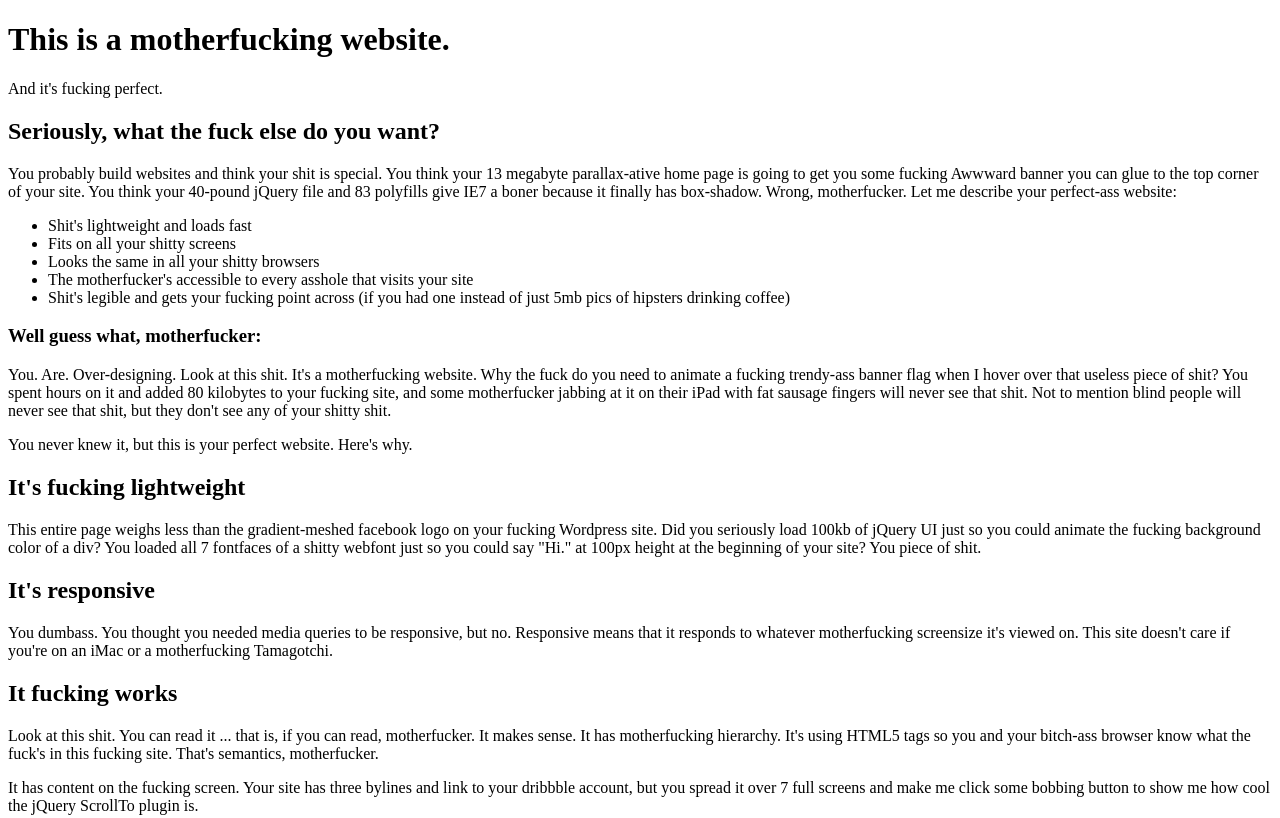
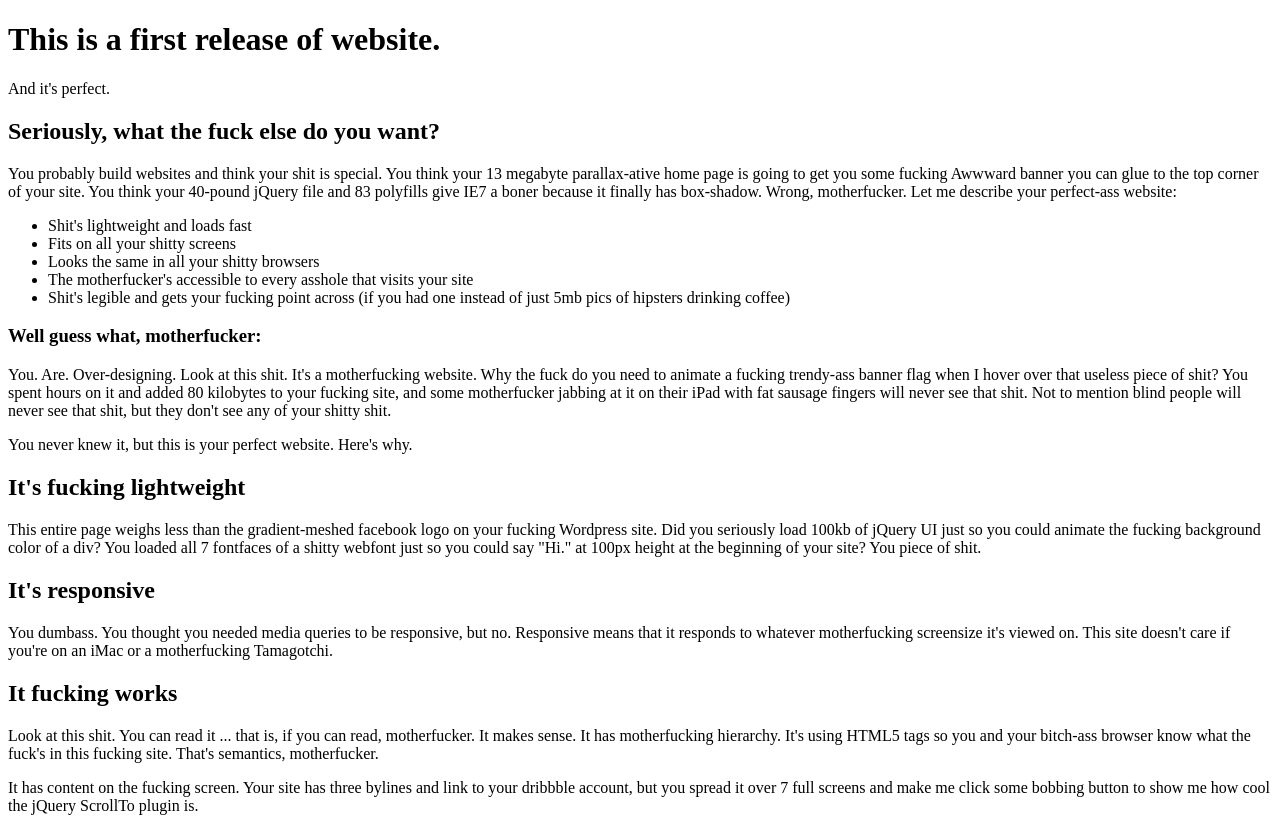
Before and after one commit to marlener87/marlener87.github.io, a plain HTML site: page THP/MFW/index.html in a window 1280 px wide. Shown: the top 818 px of the page. Drawn offline with Linux system fonts and the light colour scheme.

Commit message:
Motherfucka cleaning

```diff
--- a/THP/MFW/index.html
+++ b/THP/MFW/index.html
@@ -2,12 +2,12 @@
 <html>
     <head>
         <meta charset="utf-8" />
-        <title>Motherfucking Website</title>
+        <title>Website first release</title>
     </head>
 
     <body>
-        <h1>This is a motherfucking website.</h1>
-        <p>And it's fucking perfect.</p>
+        <h1>This is a first release of website.</h1>
+        <p>And it's perfect.</p>
 
         <h2>Seriously, what the fuck else do you want?</h2>
         <p>You probably build websites and think your shit is special. You think your 13 megabyte parallax-ative home page is going to get you some fucking Awwward banner you can glue to the top corner of your site. You think your 40-pound jQuery file and 83 polyfills give IE7 a boner because it finally has box-shadow. Wrong, motherfucker. Let me describe your perfect-ass website:</p>
```
